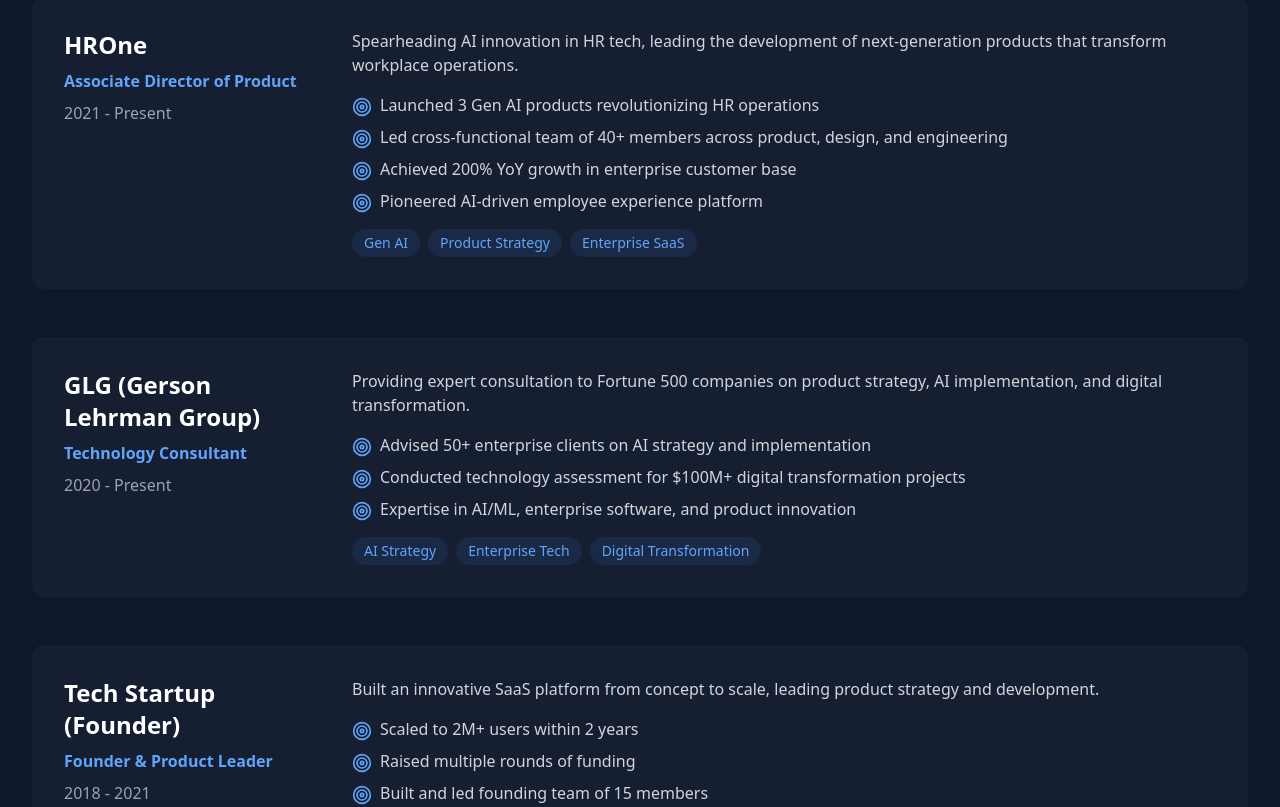
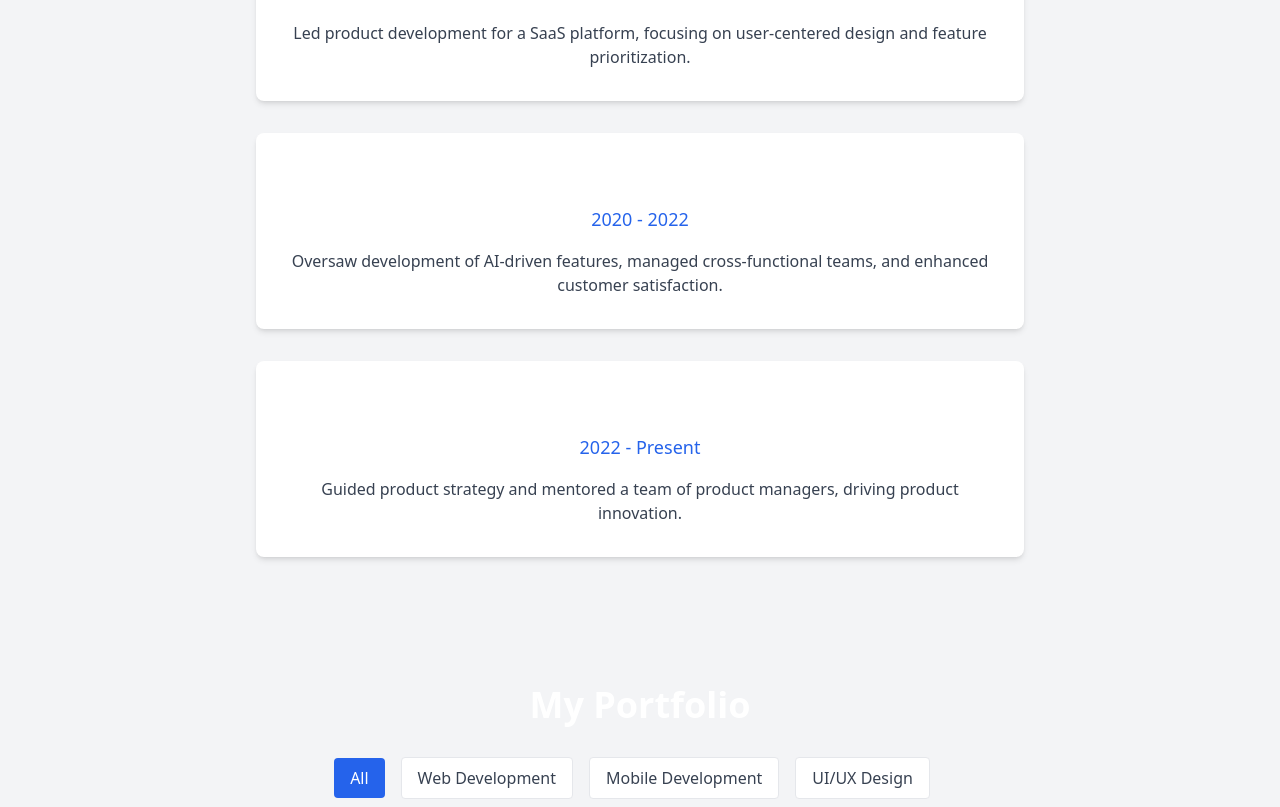
Before and after one commit to sir-ad/my-website-revamped, a React (Vite) app: page / in a window 1280 px wide. Shown: the part 1523-2330 px from the top of the page. Built offline with nearby package versions, Linux system fonts and the light colour scheme.

Commit message:
Update Experience.tsx

```diff
--- a/src/components/Experience.tsx
+++ b/src/components/Experience.tsx
@@ -1,99 +1,38 @@
 import React from 'react';
-import { Briefcase, Award, Target, Cpu } from 'lucide-react';
+import { motion } from 'framer-motion';
 
-const experiences = [
-  {
-    company: 'HROne',
-    role: 'Associate Director of Product',
-    period: '2021 - Present',
-    description: 'Spearheading AI innovation in HR tech, leading the development of next-generation products that transform workplace operations.',
-    achievements: [
-      'Launched 3 Gen AI products revolutionizing HR operations',
-      'Led cross-functional team of 40+ members across product, design, and engineering',
-      'Achieved 200% YoY growth in enterprise customer base',
-      'Pioneered AI-driven employee experience platform'
-    ],
-    tags: ['Gen AI', 'Product Strategy', 'Enterprise SaaS']
-  },
-  {
-    company: 'GLG (Gerson Lehrman Group)',
-    role: 'Technology Consultant',
-    period: '2020 - Present',
-    description: 'Providing expert consultation to Fortune 500 companies on product strategy, AI implementation, and digital transformation.',
-    achievements: [
-      'Advised 50+ enterprise clients on AI strategy and implementation',
-      'Conducted technology assessment for $100M+ digital transformation projects',
-      'Expertise in AI/ML, enterprise software, and product innovation'
-    ],
-    tags: ['AI Strategy', 'Enterprise Tech', 'Digital Transformation']
-  },
-  {
-    company: 'Tech Startup (Founder)',
-    role: 'Founder & Product Leader',
-    period: '2018 - 2021',
-    description: 'Built an innovative SaaS platform from concept to scale, leading product strategy and development.',
-    achievements: [
-      'Scaled to 2M+ users within 2 years',
-      'Raised multiple rounds of funding',
-      'Built and led founding team of 15 members',
-      'Successful exit through acquisition'
-    ],
-    tags: ['Entrepreneurship', 'SaaS', 'Product Development']
-  }
+interface Experience {
+  id: number;
+  company: string;
+  role: string;
+  duration: string;
+  description: string;
+}
+
+const experiences: Experience[] = [
+  { id: 1, company: 'InnovateX', role: 'Product Manager', duration: '2018 - 2020', description: 'Led product development for a SaaS platform, focusing on user-centered design and feature prioritization.' },
+  { id: 2, company: 'TechFlow', role: 'Senior Product Manager', duration: '2020 - 2022', description: 'Oversaw development of AI-driven features, managed cross-functional teams, and enhanced customer satisfaction.' },
+  { id: 3, company: 'FutureWorks', role: 'Associate Director of Product', duration: '2022 - Present', description: 'Guided product strategy and mentored a team of product managers, driving product innovation.' },
 ];
 
-const Experience = () => {
+const Experience: React.FC = () => {
   return (
-    <section id="experience" className="py-20 bg-slate-900">
-      <div className="max-w-7xl mx-auto px-4 sm:px-6 lg:px-8">
-        <div className="text-center mb-16">
-          <h2 className="text-3xl md:text-4xl font-bold mb-4">
-            <span className="bg-gradient-to-r from-blue-500 via-purple-500 to-teal-500 bg-clip-text text-transparent">
-              Leadership Journey
-            </span>
-          </h2>
-          <p className="text-xl text-gray-300 max-w-3xl mx-auto">
-            Building and scaling AI-powered products that transform industries.
-          </p>
-        </div>
-
-        <div className="space-y-12">
-          {experiences.map((exp, index) => (
-            <div
-              key={index}
-              className="relative group"
+    <section id="experience" className="experience-section py-16 bg-gray-100">
+      <div className="container mx-auto px-4 text-center">
+        <h2 className="text-4xl font-bold mb-8">Experience</h2>
+        <div className="space-y-8">
+          {experiences.map((exp) => (
+            <motion.div
+              key={exp.id}
+              className="bg-white p-8 rounded-lg shadow-md hover:shadow-lg transition-shadow max-w-3xl mx-auto"
+              initial={{ opacity: 0, y: 20 }}
+              animate={{ opacity: 1, y: 0 }}
+              transition={{ duration: 0.5, delay: exp.id * 0.2 }}
             >
-              <div className="flex flex-col md:flex-row gap-8 bg-slate-800/50 rounded-xl p-8 hover:bg-slate-800/70 transition-all duration-300">
-                <div className="flex-shrink-0 w-full md:w-64">
-                  <h3 className="text-2xl font-bold text-white mb-2">{exp.company}</h3>
-                  <p className="text-blue-400 font-semibold mb-2">{exp.role}</p>
-                  <p className="text-gray-400">{exp.period}</p>
-                </div>
-
-                <div className="flex-grow">
-                  <p className="text-gray-300 mb-4">{exp.description}</p>
-                  <ul className="space-y-2 mb-4">
-                    {exp.achievements.map((achievement, i) => (
-                      <li key={i} className="flex items-start">
-                        <Target className="w-5 h-5 text-blue-400 mr-2 flex-shrink-0 mt-1" />
-                        <span className="text-gray-300">{achievement}</span>
-                      </li>
-                    ))}
-                  </ul>
-
-                  <div className="flex flex-wrap gap-2">
-                    {exp.tags.map((tag, i) => (
-                      <span
-                        key={i}
-                        className="px-3 py-1 text-sm bg-blue-500/10 text-blue-400 rounded-full"
-                      >
-                        {tag}
-                      </span>
-                    ))}
-                  </div>
-                </div>
-              </div>
-            </div>
+              <h3 className="text-2xl font-semibold mb-2">{exp.role} at {exp.company}</h3>
+              <p className="text-lg text-blue-600 mb-4">{exp.duration}</p>
+              <p className="text-gray-700">{exp.description}</p>
+            </motion.div>
           ))}
         </div>
       </div>
```
